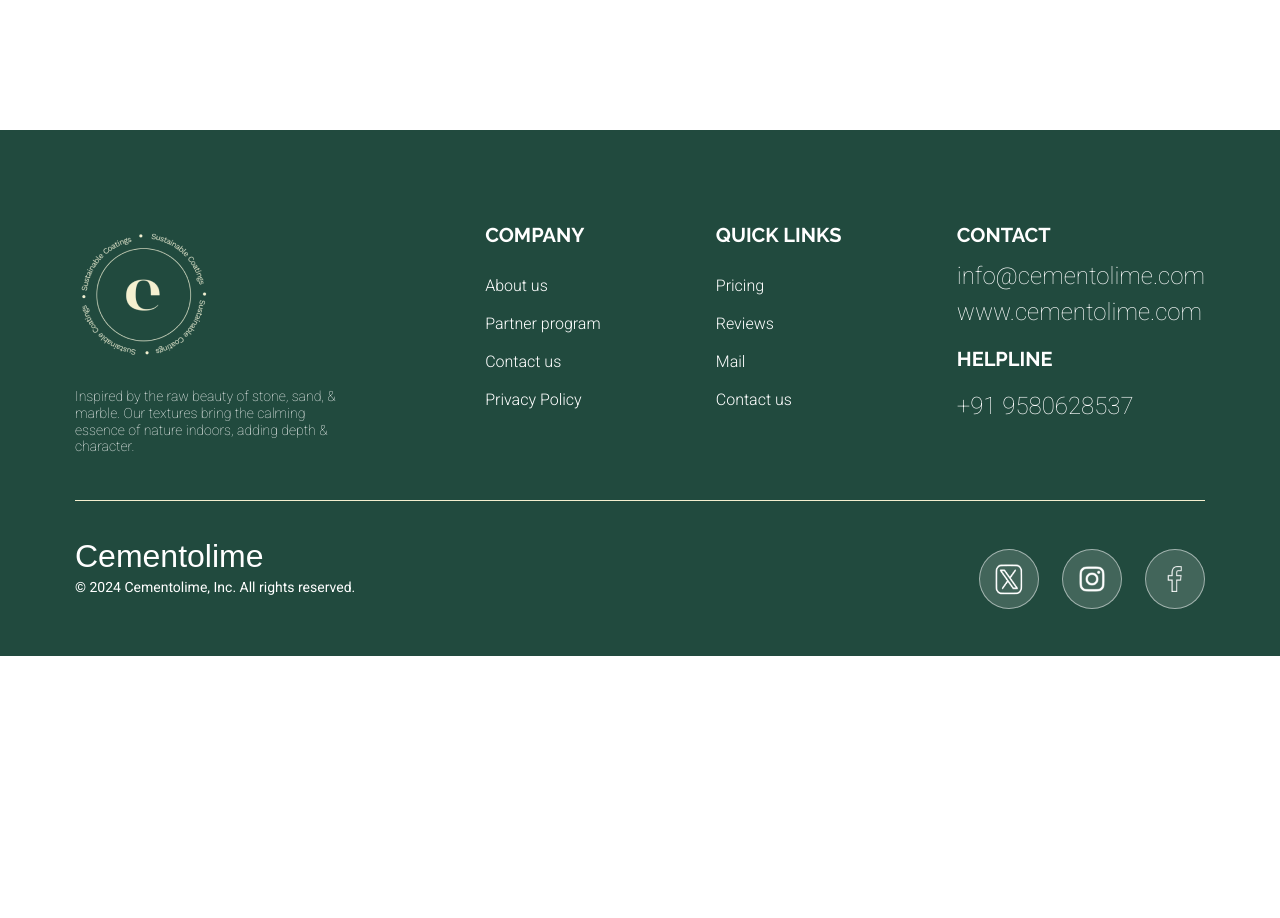
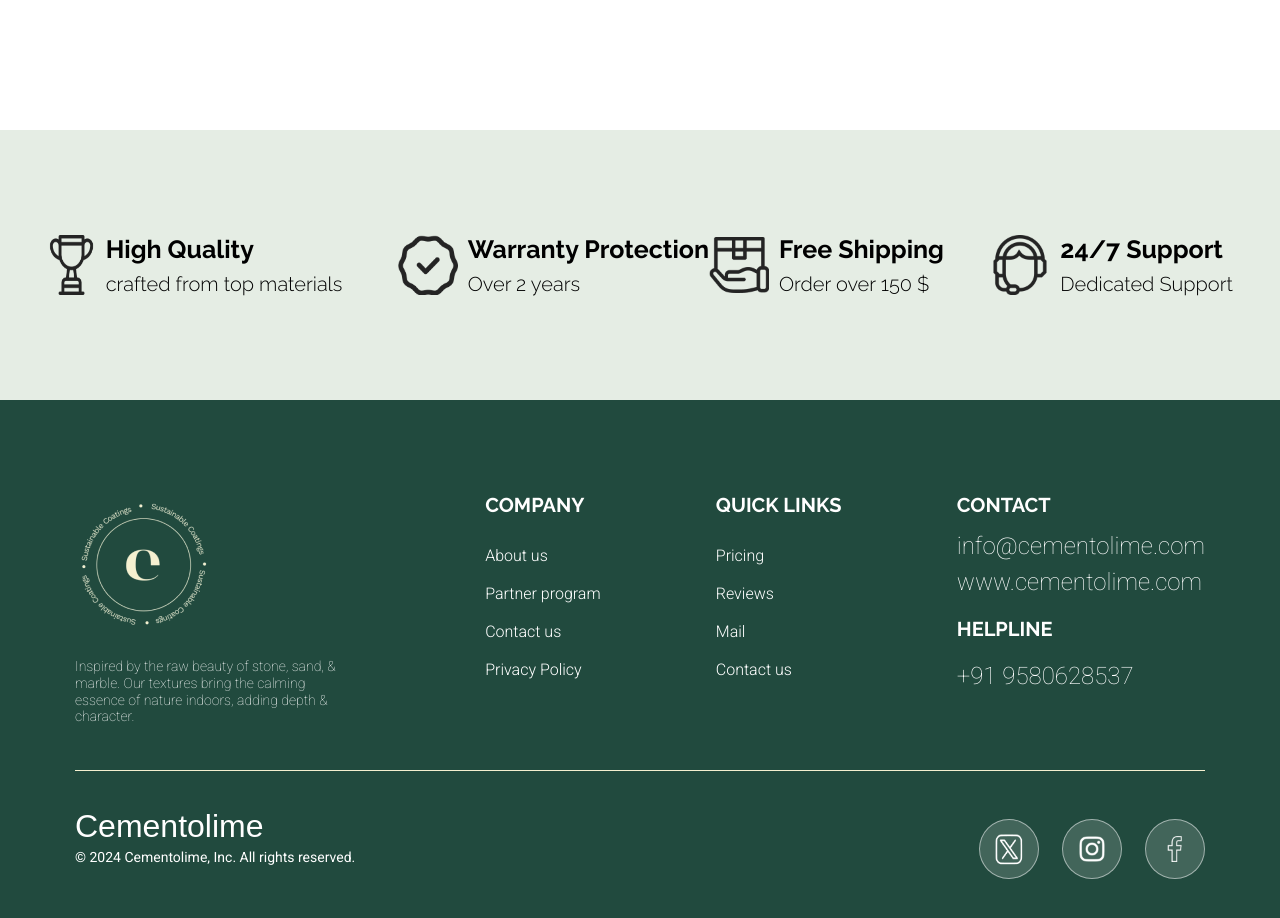
Before and after one commit to ayush2390/amartesh-dualite, a React (Vite) app: page /contact-us in a window 1280 px wide. Shown: the part 1420-2338 px from the top of the page. Before the commit the page ends 2076 px from the top, so only its background shows below. Built offline with nearby package versions, Linux system fonts and the light colour scheme; a web font is replaced by a local one.

Commit message:
Added the Contact us page

```diff
--- a/src/components/Contact.jsx
+++ b/src/components/Contact.jsx
@@ -8,7 +8,7 @@
     <div>
       <HeroSection />
       <ContactForm />
-      {/* <Services /> */}
+      <Services />
     </div>
   );
 };
--- a/src/components/ContactUs/Services.jsx
+++ b/src/components/ContactUs/Services.jsx
@@ -6,9 +6,10 @@
 
 const Services = () => {
   return (
-    <div className=" flex bg-[#E5EDE4] w-full h-[270px] max-sm:h-[621px] max-md:h-[316px] items-center justify-center">
-      <div className="w-[92.64%]  max-sm:h-[473px] max-sm:gap-[38px] max-md:w-[78.31%] max-sm:w-[338px] flex justify-between items-center max-md:h-[217px] max-sm:flex-col">
-        <div className="flex   w-[52.47%] max-sm:h-[50%] max-md:w-[52.32%] h-full max-sm:w-full justify-between max-md:flex-col">
+    <div className=" flex bg-[#E5EDE4] w-full h-[270px] max-sm:h-[621px] max-md:h-[316px] max-md:px-4 items-center justify-center">
+      <div className="w-[92.64%] max-sm:h-[473px] max-sm:gap-[38px] max-md:w-[602px] max-sm:w-[338px] flex justify-between items-center max-md:h-[217px] max-sm:flex-col">
+        <div className="flex   w-[700px] max-sm:h-[50%] max-md:w-[52.32%] h-full max-sm:w-full justify-between max-md:flex-col">
+        {/* <div className="flex   w-[52.47%] max-sm:h-[50%] max-md:w-[52.32%] h-full max-sm:w-full justify-between max-md:flex-col"> */}
           <div className="flex items-center  gap-[10px]">
             <div className="w-[60px] h-[60px]">
               <img src={image1} className="w-full h-full" />
@@ -36,7 +37,8 @@
             </div>
           </div>
         </div>
-        <div className="flex h-full justify-between w-[41.54%] max-sm:h-[50%]  max-sm:w-full max-md:w-[40.7%]  max-md:flex-col">
+        {/* <div className="flex h-full justify-between w-[41.54%] max-sm:h-[50%]  max-sm:w-full max-md:w-[40.7%]  max-md:flex-col"> */}
+        <div className="flex h-full justify-between w-[554px] max-sm:h-[50%]  max-sm:w-full max-md:w-[40.7%]  max-md:flex-col">
           <div className="flex items-center gap-[10px] ">
             <div className="w-[60px] h-[60px]">
               <img src={image3} className="w-full h-full" />
```
